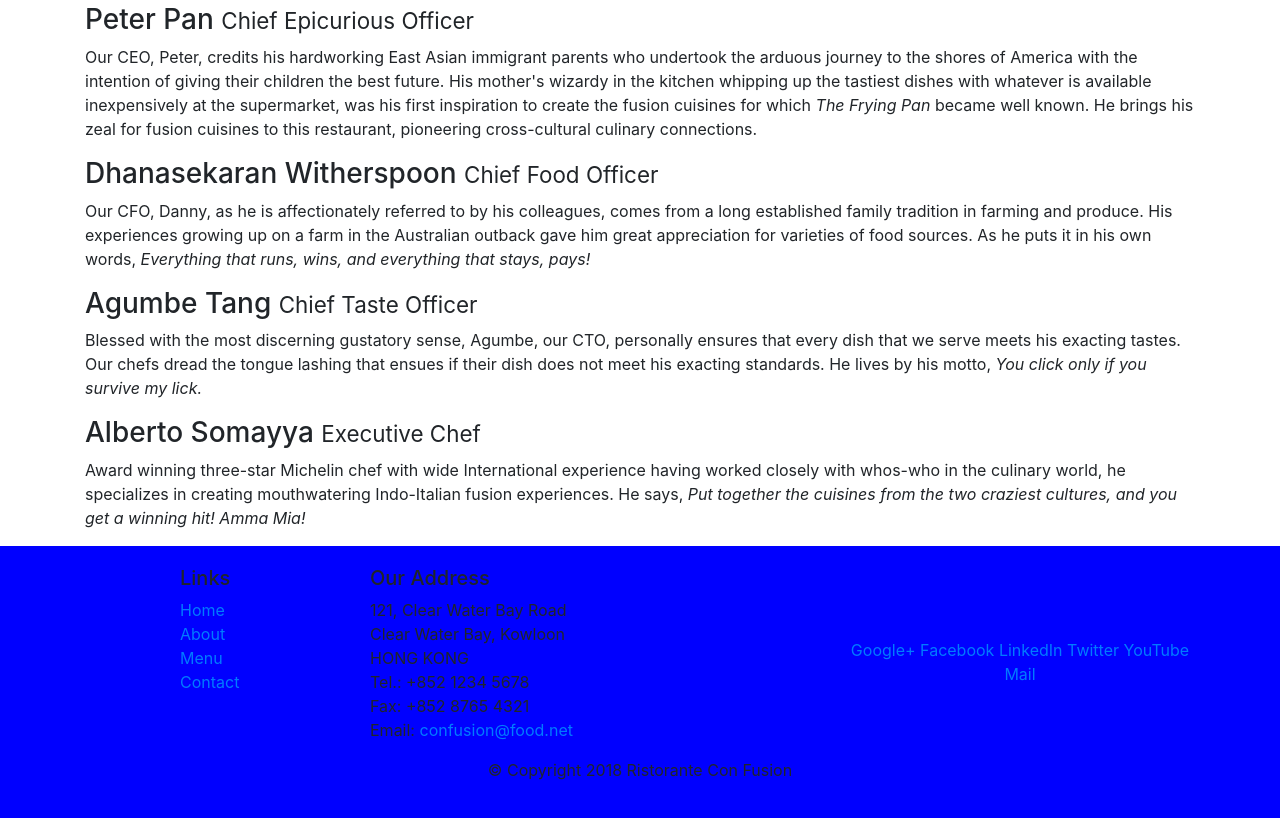
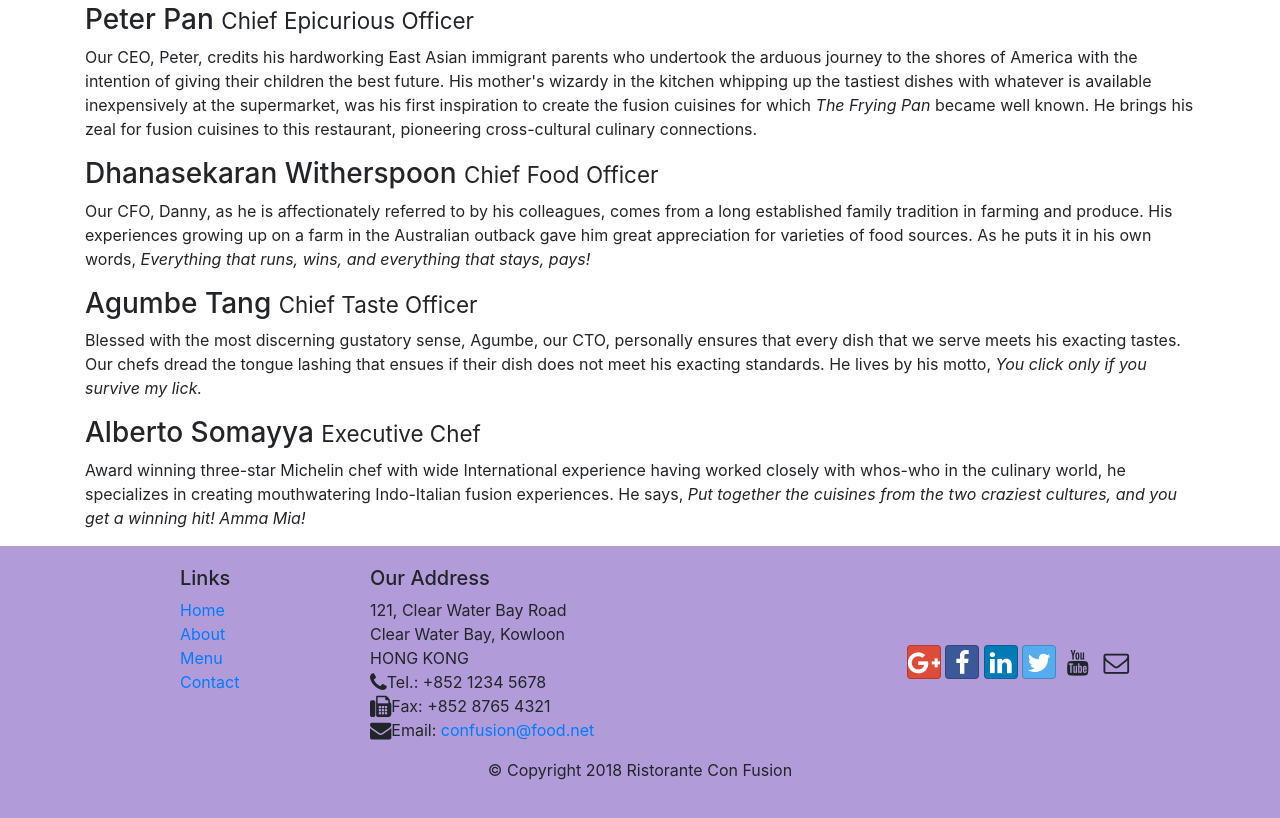
Before and after one commit to shot607/conFusion, a website: page aboutus.html in a window 1280 px wide. Shown: the part 752-1570 px from the top of the page. Drawn offline with nearby package versions, Linux system fonts and the light colour scheme.

Commit message:
Icon Fonts

```diff
--- a/aboutus.html
+++ b/aboutus.html
@@ -11,7 +11,8 @@
     <!-- Bootstrap CSS -->
     <link rel="stylesheet" href="node_modules/bootstrap/dist/css/bootstrap.min.css">
     <link rel="stylesheet" href="css/styles.css">
-    <title>Ristorante Con Fusion: About Us</title>
+    <link rel="stylesheet" href="node_modules/font-awesome/css/font-awesome.min.css">
+    <link rel="stylesheet" href="node_modules/bootstrap-social/bootstrap-social.css"> <title>Ristorante Con Fusion: About Us</title>
 </head>
 
 <body>
@@ -23,10 +24,10 @@
             <a class="navbar-brand mr-auto" href="./index.html"> Ristorante con Fusion </a>
                 <div class="collapse navbar-collapse" id="Navbar">
                 <ul class="navbar-nav mr-auto">
-                    <li class="nav-item"> <a class="nav-link" href = "./index.html">Home</a></li>
-                    <li class="nav-item"> <a class="nav-link active" href = "#">About</a></li>
-                    <li class="nav-item"> <a class="nav-link" href = "#">Menu</a></li>
-                    <li class="nav-item"> <a class="nav-link" href = "#">Contact</a></li>
+                    <li class="nav-item"> <a class="nav-link" href = "./index.html"><span class="fa fa-home fa-lg"></span>Home</a></li>
+                    <li class="nav-item"> <a class="nav-link active" href = "#"><span class="fa fa-info fa-lg"></span>About</a></li>
+                    <li class="nav-item"> <a class="nav-link" href = "#"><span class="fa fa-list fa-lg"></span>Menu</a></li>
+                    <li class="nav-item"> <a class="nav-link" href = "#"><span class="fa fa-address-card fa-lg"></span>Contact</a></li>
                 </ul>
                 </div>
         </div>
@@ -123,19 +124,19 @@
 		              121, Clear Water Bay Road<br>
 		              Clear Water Bay, Kowloon<br>
 		              HONG KONG<br>
-		              Tel.: +852 1234 5678<br>
-		              Fax: +852 8765 4321<br>
-		              Email: <a href="mailto:confusion@food.net">confusion@food.net</a>
+		              <i class="fa fa-phone fa-lg"></i>Tel.: +852 1234 5678<br>
+		              <i class="fa fa-fax fa-lg"></i>Fax: +852 8765 4321<br>
+		              <i class="fa fa-envelope fa-lg"></i>Email: <a href="mailto:confusion@food.net">confusion@food.net</a>
 		           </address>
                 </div>
                 <div class="col-12 col-sm-4 align-self-center">
                     <div class="text-center">
-                        <a href="http://google.com/+">Google+</a>
-                        <a href="http://www.facebook.com/profile.php?id=">Facebook</a>
-                        <a href="http://www.linkedin.com/in/">LinkedIn</a>
-                        <a href="http://twitter.com/">Twitter</a>
-                        <a href="http://youtube.com/">YouTube</a>
-                        <a href="mailto:">Mail</a>
+                        <a class="btn btn-social-icon btn-google" href="http://google.com/+"><i class="fa fa-google-plus fa-lg"></i></a>
+                        <a class="btn btn-social-icon btn-facebook" href="http://www.facebook.com/profile.php?id="><i class="fa fa-facebook fa-lg"></i></a>
+                        <a class="btn btn-social-icon btn-linkedin" href="http://www.linkedin.com/in/"><i class="fa fa-linkedin fa-lg"></i></a>
+                        <a class="btn btn-social-icon btn-twitter" href="http://twitter.com/"><i class="fa fa-twitter fa-lg"></i></a>
+                        <a class="btn btn-social-icon btn-youtube" href="http://youtube.com/"><i class="fa fa-youtube fa-lg"></i></a>
+                        <a class="btn btn-social-icon" href="mailto:"><i class="fa fa-envelope-o fa-lg"></i></a>
                     </div>
                 </div>
            </div>
--- a/css/styles.css
+++ b/css/styles.css
@@ -15,7 +15,7 @@
     padding: 20px 0px 20px 0px;
 }
 .footer2{
-    background-color: #0000FF;
+    background-color: #b19cd9;
     margin: 0px auto;
     padding: 20px 0px 20px 0px;
 }
--- a/package.json
+++ b/package.json
@@ -14,8 +14,10 @@
     "lite-server": "^2.3.0"
   },
   "dependencies": {
-    "bootstrap": "^4.0.0",
-    "jquery": "^3.3.1",
+    "bootstrap": "^4.5.0",
+    "bootstrap-social": "^5.1.1",
+    "font-awesome": "^4.7.0",
+    "jquery": "^3.5.1",
     "popper.js": "^1.12.9"
   }
 }
```
Also changed, not shown: index.html (+16 -13 lines), 1 other file.
